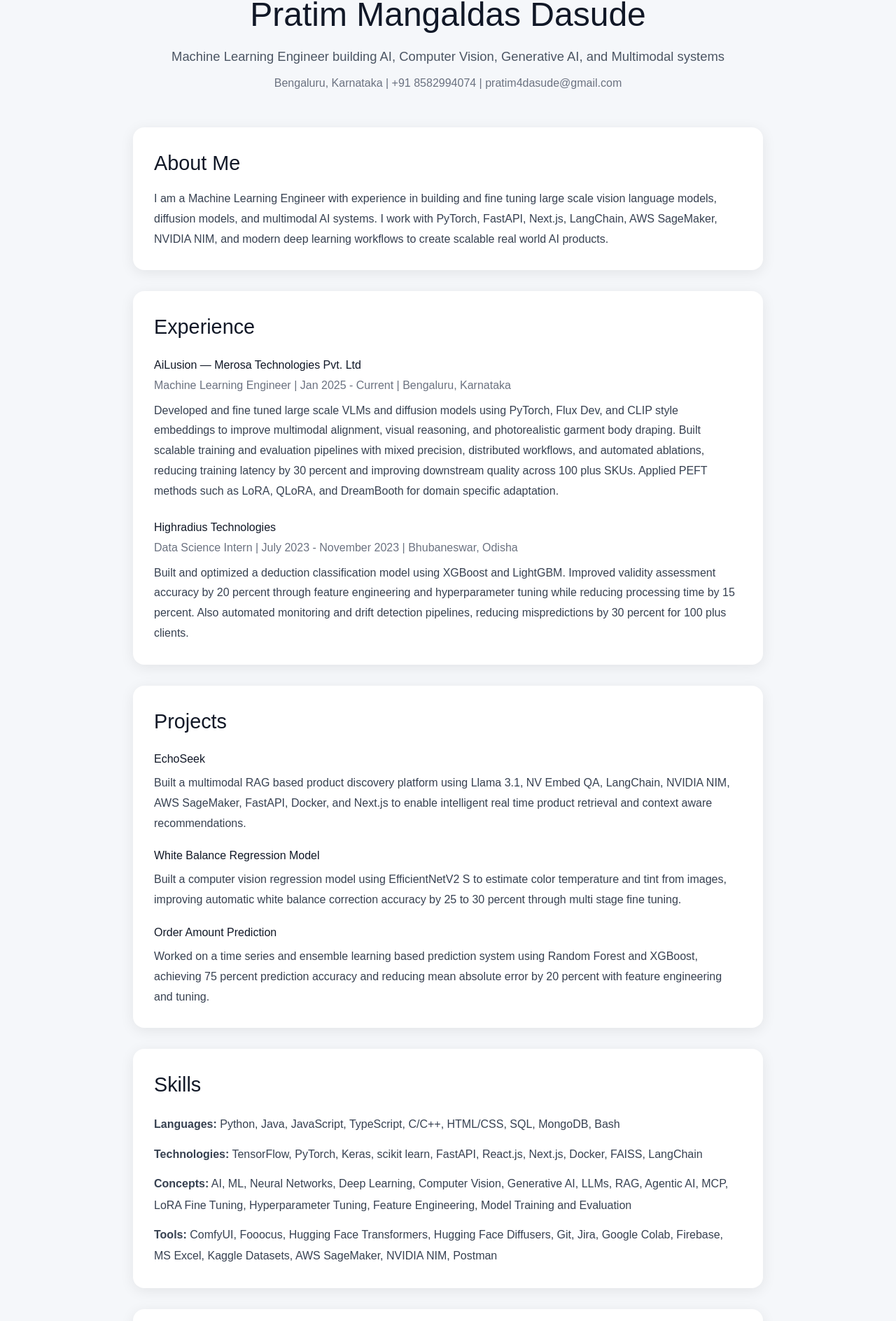
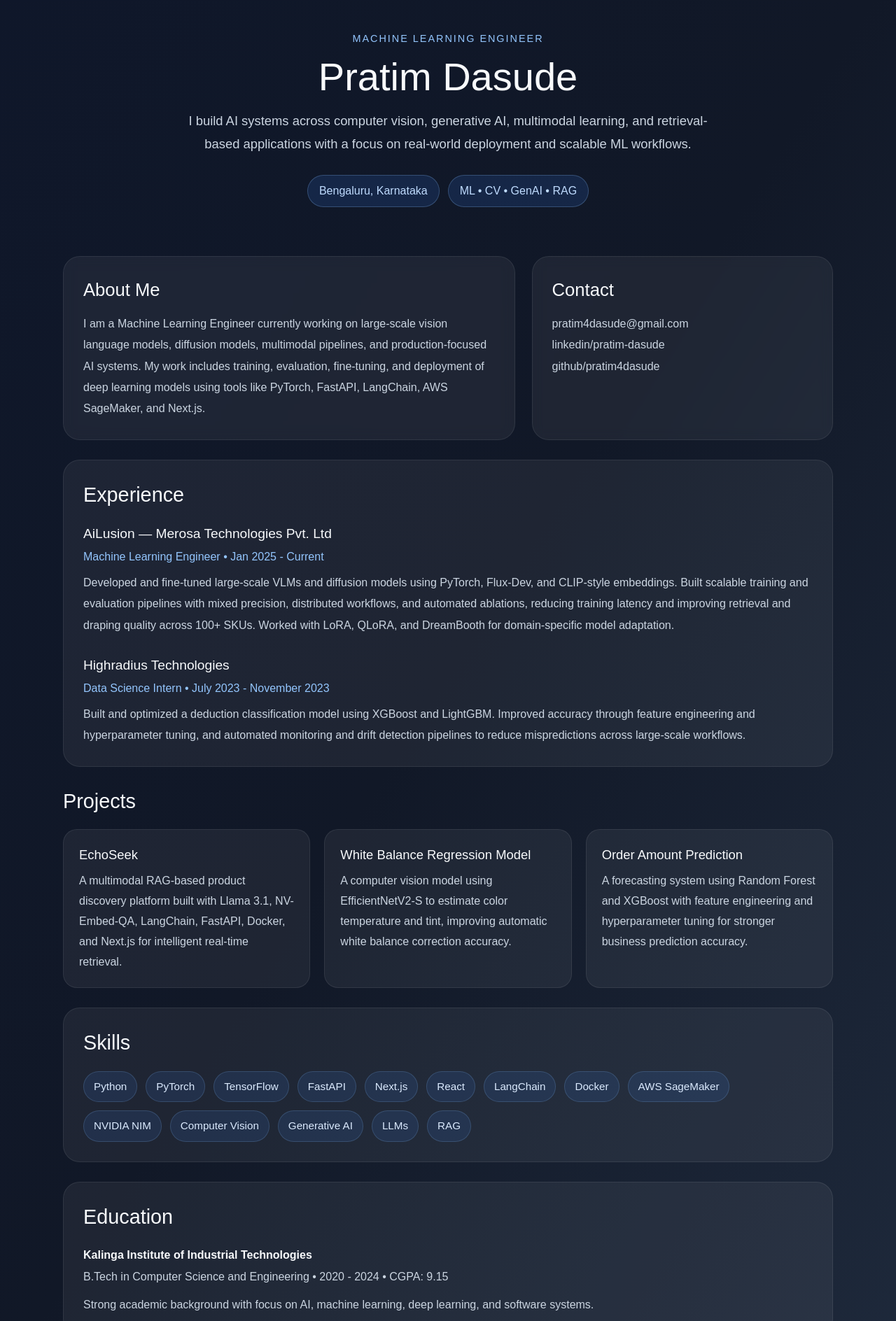
Before and after one commit to pratim4dasude/Personal_dashboard, a Next.js app: page / in a window 1280 px wide. Shown: the part 55-1943 px from the top of the page at 70% size. Built offline with nearby package versions, Linux system fonts and the light colour scheme.

Commit message:
making it cooler

```diff
--- a/app/page.tsx
+++ b/app/page.tsx
@@ -1,236 +1,329 @@
-import Image from "next/image";
+export default function Home() {
+  const skills = [
+    "Python",
+    "PyTorch",
+    "TensorFlow",
+    "FastAPI",
+    "Next.js",
+    "React",
+    "LangChain",
+    "Docker",
+    "AWS SageMaker",
+    "NVIDIA NIM",
+    "Computer Vision",
+    "Generative AI",
+    "LLMs",
+    "RAG",
+  ];
 
-export default function Home() {
+  const projects = [
+    {
+      title: "EchoSeek",
+      description:
+        "A multimodal RAG-based product discovery platform built with Llama 3.1, NV-Embed-QA, LangChain, FastAPI, Docker, and Next.js for intelligent real-time retrieval.",
+    },
+    {
+      title: "White Balance Regression Model",
+      description:
+        "A computer vision model using EfficientNetV2-S to estimate color temperature and tint, improving automatic white balance correction accuracy.",
+    },
+    {
+      title: "Order Amount Prediction",
+      description:
+        "A forecasting system using Random Forest and XGBoost with feature engineering and hyperparameter tuning for stronger business prediction accuracy.",
+    },
+  ];
+
   return (
     <main
       style={{
         minHeight: "100vh",
-        backgroundColor: "#f5f7fa",
-        color: "#111827",
+        background:
+          "linear-gradient(to bottom right, #0f172a, #111827, #1e293b)",
+        color: "#f8fafc",
         fontFamily: "Arial, sans-serif",
         padding: "40px 20px",
       }}
     >
       <div
         style={{
-          maxWidth: "900px",
+          maxWidth: "1100px",
           margin: "0 auto",
         }}
       >
         <section
           style={{
             textAlign: "center",
-            marginBottom: "50px",
+            padding: "60px 20px 40px",
           }}
         >
+          <p
+            style={{
+              color: "#93c5fd",
+              letterSpacing: "2px",
+              textTransform: "uppercase",
+              fontSize: "0.9rem",
+              marginBottom: "12px",
+            }}
+          >
+            Machine Learning Engineer
+          </p>
+
           <h1
             style={{
-              fontSize: "3rem",
-              marginBottom: "10px",
+              fontSize: "3.5rem",
+              margin: "0 0 16px",
+              lineHeight: "1.1",
             }}
           >
-            Pratim Mangaldas Dasude
+            Pratim Dasude
           </h1>
 
           <p
             style={{
+              maxWidth: "750px",
+              margin: "0 auto",
               fontSize: "1.15rem",
-              color: "#4b5563",
-              marginBottom: "10px",
+              lineHeight: "1.8",
+              color: "#cbd5e1",
             }}
           >
-            Machine Learning Engineer building AI, Computer Vision, Generative AI, and Multimodal systems
+            I build AI systems across computer vision, generative AI, multimodal
+            learning, and retrieval-based applications with a focus on real-world
+            deployment and scalable ML workflows.
           </p>
 
-          <p
+          <div
             style={{
-              fontSize: "1rem",
-              color: "#6b7280",
-              lineHeight: "1.7",
+              marginTop: "28px",
+              display: "flex",
+              gap: "12px",
+              justifyContent: "center",
+              flexWrap: "wrap",
             }}
           >
-            Bengaluru, Karnataka | +91 8582994074 | pratim4dasude@gmail.com
-          </p>
-        </section>
-
-        <section
+            <span
               style={{
-            backgroundColor: "#ffffff",
-            padding: "30px",
-            borderRadius: "16px",
-            boxShadow: "0 4px 20px rgba(0,0,0,0.08)",
-            marginBottom: "30px",
+                padding: "10px 16px",
+                borderRadius: "999px",
+                background: "rgba(59,130,246,0.15)",
+                border: "1px solid rgba(147,197,253,0.25)",
+                color: "#bfdbfe",
               }}
             >
-          <h2 style={{ marginBottom: "15px", fontSize: "1.8rem" }}>About Me</h2>
-          <p
+              Bengaluru, Karnataka
+            </span>
+            <span
               style={{
-              lineHeight: "1.8",
-              color: "#374151",
-              fontSize: "1rem",
+                padding: "10px 16px",
+                borderRadius: "999px",
+                background: "rgba(59,130,246,0.15)",
+                border: "1px solid rgba(147,197,253,0.25)",
+                color: "#bfdbfe",
               }}
             >
-            I am a Machine Learning Engineer with experience in building and fine tuning large scale vision language
-            models, diffusion models, and multimodal AI systems. I work with PyTorch, FastAPI, Next.js, LangChain,
-            AWS SageMaker, NVIDIA NIM, and modern deep learning workflows to create scalable real world AI products.
-          </p>
-        </section>
-
-        <section
-          style={{
-            backgroundColor: "#ffffff",
-            padding: "30px",
-            borderRadius: "16px",
-            boxShadow: "0 4px 20px rgba(0,0,0,0.08)",
-            marginBottom: "30px",
-          }}
-        >
-          <h2 style={{ marginBottom: "20px", fontSize: "1.8rem" }}>Experience</h2>
-
-          <div style={{ marginBottom: "25px" }}>
-            <h3 style={{ marginBottom: "5px" }}>
-              AiLusion — Merosa Technologies Pvt. Ltd
-            </h3>
-            <p style={{ color: "#6b7280", marginBottom: "10px" }}>
-              Machine Learning Engineer | Jan 2025 - Current | Bengaluru, Karnataka
-            </p>
-            <p style={{ lineHeight: "1.8", color: "#374151" }}>
-              Developed and fine tuned large scale VLMs and diffusion models using PyTorch, Flux Dev, and CLIP style
-              embeddings to improve multimodal alignment, visual reasoning, and photorealistic garment body draping.
-              Built scalable training and evaluation pipelines with mixed precision, distributed workflows, and
-              automated ablations, reducing training latency by 30 percent and improving downstream quality across
-              100 plus SKUs. Applied PEFT methods such as LoRA, QLoRA, and DreamBooth for domain specific adaptation.
-            </p>
-          </div>
-
-          <div>
-            <h3 style={{ marginBottom: "5px" }}>Highradius Technologies</h3>
-            <p style={{ color: "#6b7280", marginBottom: "10px" }}>
-              Data Science Intern | July 2023 - November 2023 | Bhubaneswar, Odisha
-            </p>
-            <p style={{ lineHeight: "1.8", color: "#374151" }}>
-              Built and optimized a deduction classification model using XGBoost and LightGBM. Improved validity
-              assessment accuracy by 20 percent through feature engineering and hyperparameter tuning while reducing
-              processing time by 15 percent. Also automated monitoring and drift detection pipelines, reducing
-              mispredictions by 30 percent for 100 plus clients.
-            </p>
+              ML • CV • GenAI • RAG
+            </span>
           </div>
         </section>
 
         <section
           style={{
-            backgroundColor: "#ffffff",
-            padding: "30px",
-            borderRadius: "16px",
-            boxShadow: "0 4px 20px rgba(0,0,0,0.08)",
-            marginBottom: "30px",
+            display: "grid",
+            gridTemplateColumns: "1.2fr 0.8fr",
+            gap: "24px",
+            marginTop: "30px",
           }}
         >
-          <h2 style={{ marginBottom: "20px", fontSize: "1.8rem" }}>Projects</h2>
-
-          <div style={{ marginBottom: "20px" }}>
-            <h3 style={{ marginBottom: "8px" }}>EchoSeek</h3>
-            <p style={{ lineHeight: "1.8", color: "#374151" }}>
-              Built a multimodal RAG based product discovery platform using Llama 3.1, NV Embed QA, LangChain,
-              NVIDIA NIM, AWS SageMaker, FastAPI, Docker, and Next.js to enable intelligent real time product
-              retrieval and context aware recommendations.
+          <div
+            style={{
+              background: "rgba(255,255,255,0.06)",
+              border: "1px solid rgba(255,255,255,0.08)",
+              borderRadius: "24px",
+              padding: "28px",
+              backdropFilter: "blur(8px)",
+            }}
+          >
+            <h2 style={{ fontSize: "1.6rem", marginBottom: "14px" }}>
+              About Me
+            </h2>
+            <p style={{ color: "#cbd5e1", lineHeight: "1.9" }}>
+              I am a Machine Learning Engineer currently working on large-scale
+              vision language models, diffusion models, multimodal pipelines,
+              and production-focused AI systems. My work includes training,
+              evaluation, fine-tuning, and deployment of deep learning models
+              using tools like PyTorch, FastAPI, LangChain, AWS SageMaker, and
+              Next.js.
             </p>
           </div>
 
-          <div style={{ marginBottom: "20px" }}>
-            <h3 style={{ marginBottom: "8px" }}>White Balance Regression Model</h3>
-            <p style={{ lineHeight: "1.8", color: "#374151" }}>
-              Built a computer vision regression model using EfficientNetV2 S to estimate color temperature and tint
-              from images, improving automatic white balance correction accuracy by 25 to 30 percent through multi
-              stage fine tuning.
+          <div
+            style={{
+              background: "rgba(255,255,255,0.06)",
+              border: "1px solid rgba(255,255,255,0.08)",
+              borderRadius: "24px",
+              padding: "28px",
+              backdropFilter: "blur(8px)",
+            }}
+          >
+            <h2 style={{ fontSize: "1.6rem", marginBottom: "14px" }}>
+              Contact
+            </h2>
+            <p style={{ color: "#cbd5e1", lineHeight: "1.9", margin: 0 }}>
+              pratim4dasude@gmail.com
+            </p>
+
+            <p style={{ color: "#cbd5e1", lineHeight: "1.9", margin: 0 }}>
+              linkedin/pratim-dasude
+            </p>
+            <p style={{ color: "#cbd5e1", lineHeight: "1.9", margin: 0 }}>
+              github/pratim4dasude
+            </p>
+          </div>
+        </section>
+
+        <section style={{ marginTop: "28px" }}>
+          <div
+            style={{
+              background: "rgba(255,255,255,0.06)",
+              border: "1px solid rgba(255,255,255,0.08)",
+              borderRadius: "24px",
+              padding: "28px",
+            }}
+          >
+            <h2 style={{ fontSize: "1.8rem", marginBottom: "20px" }}>
+              Experience
+            </h2>
+
+            <div style={{ marginBottom: "28px" }}>
+              <h3 style={{ marginBottom: "6px", fontSize: "1.2rem" }}>
+                AiLusion — Merosa Technologies Pvt. Ltd
+              </h3>
+              <p style={{ color: "#93c5fd", marginBottom: "10px" }}>
+                Machine Learning Engineer • Jan 2025 - Current
+              </p>
+              <p style={{ color: "#cbd5e1", lineHeight: "1.9" }}>
+                Developed and fine-tuned large-scale VLMs and diffusion models
+                using PyTorch, Flux-Dev, and CLIP-style embeddings. Built
+                scalable training and evaluation pipelines with mixed precision,
+                distributed workflows, and automated ablations, reducing
+                training latency and improving retrieval and draping quality
+                across 100+ SKUs. Worked with LoRA, QLoRA, and DreamBooth for
+                domain-specific model adaptation.
               </p>
             </div>
 
             <div>
-            <h3 style={{ marginBottom: "8px" }}>Order Amount Prediction</h3>
-            <p style={{ lineHeight: "1.8", color: "#374151" }}>
-              Worked on a time series and ensemble learning based prediction system using Random Forest and XGBoost,
-              achieving 75 percent prediction accuracy and reducing mean absolute error by 20 percent with feature
-              engineering and tuning.
+              <h3 style={{ marginBottom: "6px", fontSize: "1.2rem" }}>
+                Highradius Technologies
+              </h3>
+              <p style={{ color: "#93c5fd", marginBottom: "10px" }}>
+                Data Science Intern • July 2023 - November 2023
               </p>
+              <p style={{ color: "#cbd5e1", lineHeight: "1.9" }}>
+                Built and optimized a deduction classification model using
+                XGBoost and LightGBM. Improved accuracy through feature
+                engineering and hyperparameter tuning, and automated monitoring
+                and drift detection pipelines to reduce mispredictions across
+                large-scale workflows.
+              </p>
+            </div>
           </div>
         </section>
 
-        <section
+        <section style={{ marginTop: "28px" }}>
+          <h2 style={{ fontSize: "1.8rem", marginBottom: "18px" }}>Projects</h2>
+
+          <div
             style={{
-            backgroundColor: "#ffffff",
-            padding: "30px",
-            borderRadius: "16px",
-            boxShadow: "0 4px 20px rgba(0,0,0,0.08)",
-            marginBottom: "30px",
+              display: "grid",
+              gridTemplateColumns: "repeat(auto-fit, minmax(260px, 1fr))",
+              gap: "20px",
             }}
           >
-          <h2 style={{ marginBottom: "20px", fontSize: "1.8rem" }}>Skills</h2>
-
-          <p style={{ lineHeight: "1.9", color: "#374151", marginBottom: "12px" }}>
-            <strong>Languages:</strong> Python, Java, JavaScript, TypeScript, C/C++, HTML/CSS, SQL, MongoDB, Bash
-          </p>
-
-          <p style={{ lineHeight: "1.9", color: "#374151", marginBottom: "12px" }}>
-            <strong>Technologies:</strong> TensorFlow, PyTorch, Keras, scikit learn, FastAPI, React.js, Next.js,
-            Docker, FAISS, LangChain
-          </p>
-
-          <p style={{ lineHeight: "1.9", color: "#374151", marginBottom: "12px" }}>
-            <strong>Concepts:</strong> AI, ML, Neural Networks, Deep Learning, Computer Vision, Generative AI, LLMs,
-            RAG, Agentic AI, MCP, LoRA Fine Tuning, Hyperparameter Tuning, Feature Engineering, Model Training and
-            Evaluation
-          </p>
-
-          <p style={{ lineHeight: "1.9", color: "#374151" }}>
-            <strong>Tools:</strong> ComfyUI, Fooocus, Hugging Face Transformers, Hugging Face Diffusers, Git, Jira,
-            Google Colab, Firebase, MS Excel, Kaggle Datasets, AWS SageMaker, NVIDIA NIM, Postman
-          </p>
-        </section>
-
-        <section
+            {projects.map((project) => (
+              <div
+                key={project.title}
                 style={{
-            backgroundColor: "#ffffff",
-            padding: "30px",
-            borderRadius: "16px",
-            boxShadow: "0 4px 20px rgba(0,0,0,0.08)",
-            marginBottom: "30px",
+                  background: "rgba(255,255,255,0.06)",
+                  border: "1px solid rgba(255,255,255,0.08)",
+                  borderRadius: "20px",
+                  padding: "22px",
                 }}
               >
-          <h2 style={{ marginBottom: "20px", fontSize: "1.8rem" }}>Education</h2>
-
-          <div style={{ marginBottom: "15px" }}>
-            <h3 style={{ marginBottom: "5px" }}>Kalinga Institute of Industrial Technologies</h3>
-            <p style={{ color: "#374151" }}>
-              B.Tech in Computer Science and Engineering | 2020 - 2024 | CGPA: 9.15
+                <h3 style={{ marginBottom: "10px", fontSize: "1.15rem" }}>
+                  {project.title}
+                </h3>
+                <p style={{ color: "#cbd5e1", lineHeight: "1.8" }}>
+                  {project.description}
                 </p>
               </div>
-
-          <div style={{ marginBottom: "15px" }}>
-            <h3 style={{ marginBottom: "5px" }}>Julien Day School, Kalyani</h3>
-            <p style={{ color: "#374151" }}>
-              ISC Board | 2017 - 2019 | Percentage: 84.00
-            </p>
-          </div>
-
-          <div>
-            <h3 style={{ marginBottom: "5px" }}>ICSE Board</h3>
-            <p style={{ color: "#374151" }}>
-              2015 - 2017 | Percentage: 81.83
-            </p>
+            ))}
           </div>
         </section>
 
-        <section
+        <section style={{ marginTop: "28px" }}>
+          <div
             style={{
-            textAlign: "center",
-            color: "#6b7280",
-            fontSize: "0.95rem",
-            paddingBottom: "20px",
+              background: "rgba(255,255,255,0.06)",
+              border: "1px solid rgba(255,255,255,0.08)",
+              borderRadius: "24px",
+              padding: "28px",
             }}
           >
-          <p>LinkedIn: linkedin/pratim-dasude</p>
-          <p>GitHub: github/pratim4dasude</p>
+            <h2 style={{ fontSize: "1.8rem", marginBottom: "18px" }}>Skills</h2>
+
+            <div
+              style={{
+                display: "flex",
+                flexWrap: "wrap",
+                gap: "12px",
+              }}
+            >
+              {skills.map((skill) => (
+                <span
+                  key={skill}
+                  style={{
+                    padding: "10px 14px",
+                    borderRadius: "999px",
+                    background: "rgba(59,130,246,0.12)",
+                    border: "1px solid rgba(147,197,253,0.18)",
+                    color: "#dbeafe",
+                    fontSize: "0.95rem",
+                  }}
+                >
+                  {skill}
+                </span>
+              ))}
+            </div>
+          </div>
+        </section>
+
+        <section style={{ marginTop: "28px", marginBottom: "30px" }}>
+          <div
+            style={{
+              background: "rgba(255,255,255,0.06)",
+              border: "1px solid rgba(255,255,255,0.08)",
+              borderRadius: "24px",
+              padding: "28px",
+            }}
+          >
+            <h2 style={{ fontSize: "1.8rem", marginBottom: "18px" }}>
+              Education
+            </h2>
+            <p style={{ color: "#cbd5e1", lineHeight: "1.9", marginBottom: "10px" }}>
+              <strong style={{ color: "#f8fafc" }}>
+                Kalinga Institute of Industrial Technologies
+              </strong>
+              <br />
+              B.Tech in Computer Science and Engineering • 2020 - 2024 • CGPA:
+              9.15
+            </p>
+            <p style={{ color: "#cbd5e1", lineHeight: "1.9", margin: 0 }}>
+              Strong academic background with focus on AI, machine learning,
+              deep learning, and software systems.
+            </p>
+          </div>
         </section>
       </div>
     </main>
```
Lines whose indentation alone changed are shown as unchanged.
